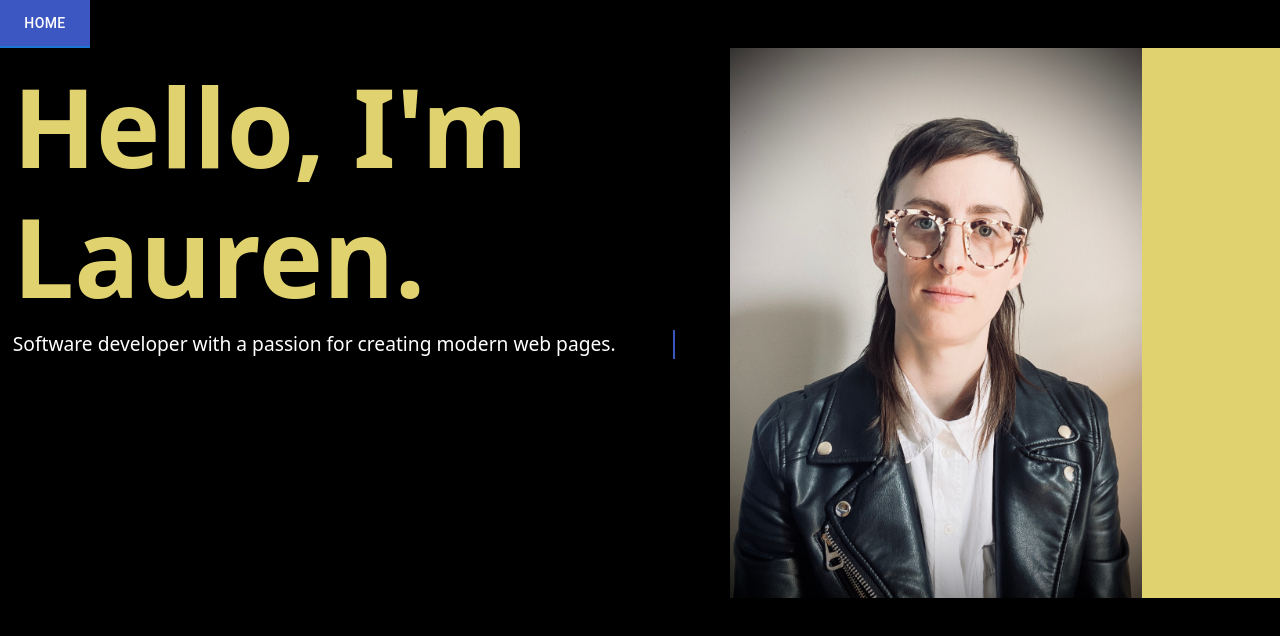
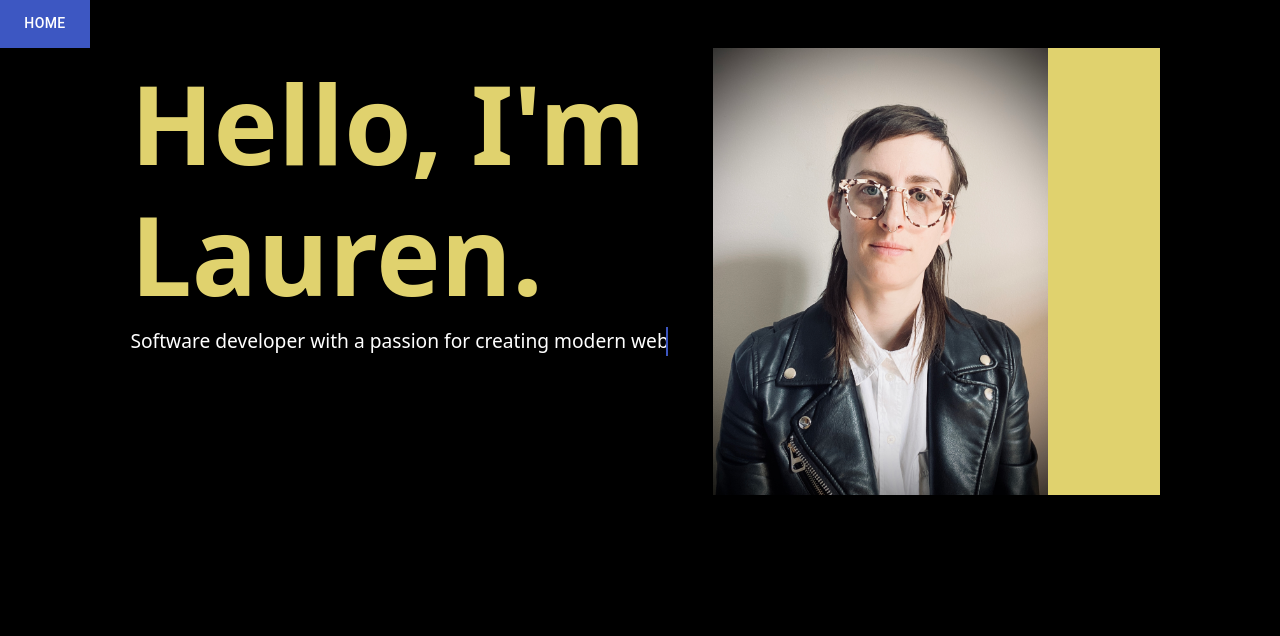
Before and after one commit to laurenmilesdev/portfolio, a Next.js app: page / in a window 1280 px wide. Shown: the top 636 px of the page. Built offline with nearby package versions, Linux system fonts and the light colour scheme.

Commit message:
Updated Navigation component

```diff
--- a/src/components/navigation/Navigation.module.css
+++ b/src/components/navigation/Navigation.module.css
@@ -1,7 +1,3 @@
-.container {
-  width: 100%;
-}
-
 .tab {
   color: #fff;
 }
--- a/src/components/navigation/Navigation.tsx
+++ b/src/components/navigation/Navigation.tsx
@@ -1,5 +1,5 @@
 import { useState } from 'react';
-import { Tab, Tabs } from '@mui/material';
+import { Container, Tab, Tabs } from '@mui/material';
 import { a11yProps } from '../../helpers/helpers';
 import TabPanel from '../tabs/TabPanel';
 import TabType from '../../types/component-helpers/tab';
@@ -18,9 +18,21 @@ export default function Navigation(props: Props): JSX.Element {
   }
 
   return (
-    <div className={styles.container}>
-      <div className="col-md-12">
-        <Tabs value={value} onChange={handleChange} aria-label="navigation tabs">
+    <div>
+      <Tabs
+        value={value}
+        onChange={handleChange}
+        aria-label="navigation tabs"
+        // Have to specify styling here to not affect styling in other tabs
+        sx={{
+          '& .MuiTabs-indicator': {
+            color: '#fff',
+            backgroundColor: '#3d57c2',
+            height: '4px',
+          },
+        }}
+        className={styles.tabs}
+      >
         {props.pages.map(({ label }, index: number) => (
           <Tab
             className={styles.tab}
@@ -36,10 +48,12 @@ export default function Navigation(props: Props): JSX.Element {
           />
         ))}
       </Tabs>
-      </div>
+
       {props.pages.map(({ component }, index: number) => (
         <TabPanel value={value} index={index} key={index}>
+          <Container maxWidth={false} sx={{ maxWidth: '85%' }}>
             {component}
+          </Container>
         </TabPanel>
       ))}
     </div>
```
Lines whose indentation alone changed are shown as unchanged.
